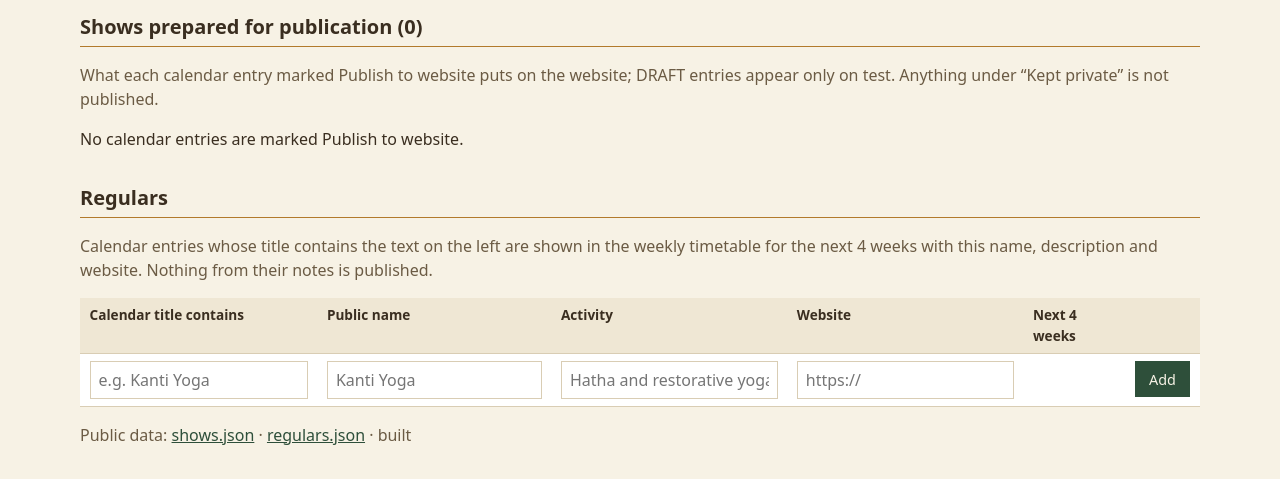
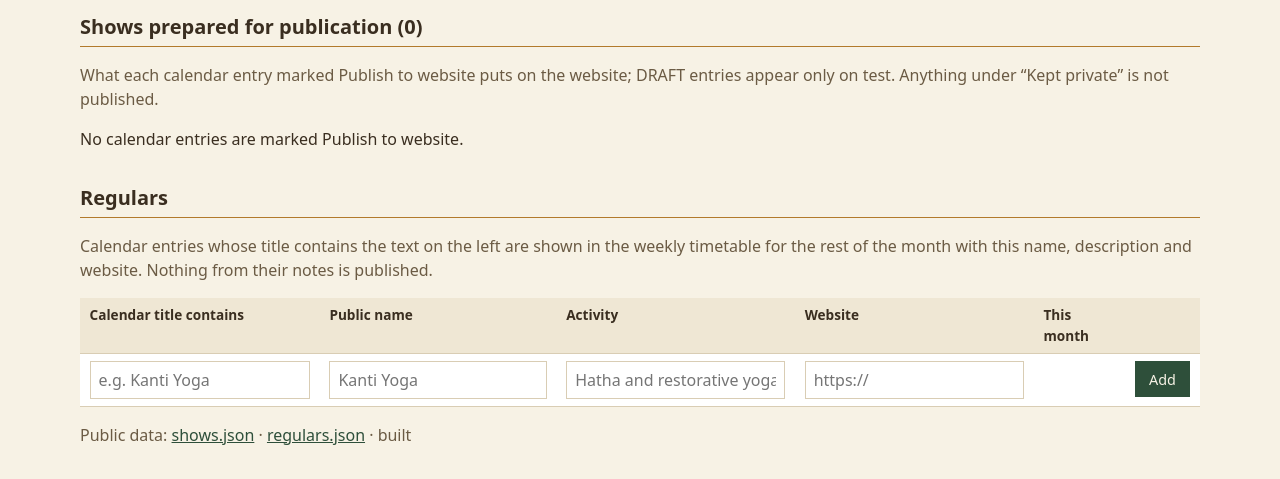
Before and after one commit to rustyrussell/goodwood-institute-web, a Flask app: template backend/goodwood/templates/admin.html in a window 1280 px wide. Shown: the part 580-1059 px from the top of the page. Run offline with Flask 3, Linux system fonts and the light colour scheme; the template is opened without the code that fills it, so the values that code supplies are empty; parts of the project's set-up code (start-up, migrations or seed data) failed here and were passed over.

Commit message:
Align public month view and serve rates PDF from repository

```diff
--- a/backend/goodwood/templates/admin.html
+++ b/backend/goodwood/templates/admin.html
@@ -85,9 +85,9 @@
 
 <h2 id="regulars">Regulars</h2>
 <p class="muted">Calendar entries whose title contains the text on the left are shown in the weekly timetable for
-  the next 4 weeks with this name, description and website. Nothing from their notes is published.</p>
+  the rest of the month with this name, description and website. Nothing from their notes is published.</p>
 <table class="stack">
-  <thead><tr><th>Calendar title contains</th><th>Public name</th><th>Activity</th><th>Website</th><th>Next 4 weeks</th><th></th></tr></thead>
+  <thead><tr><th>Calendar title contains</th><th>Public name</th><th>Activity</th><th>Website</th><th>This month</th><th></th></tr></thead>
   <tbody>
   {% for g in r.regulars %}{% set rule = g.rule %}
     <tr>
@@ -118,7 +118,7 @@
 
 {% if r.unmatched %}
 <h3 style="margin-top:1.5rem">Repeated entries not on the timetable</h3>
-<p class="muted">These titles come up more than once in the next 4 weeks but don't match any regular. Ignore them if
+<p class="muted">These titles come up more than once this month but don't match any regular. Ignore them if
   they are private.</p>
 <table class="stack">
   <thead><tr><th>Calendar title</th><th>Next</th><th>Times in next 4 weeks</th><th></th></tr></thead>
```
